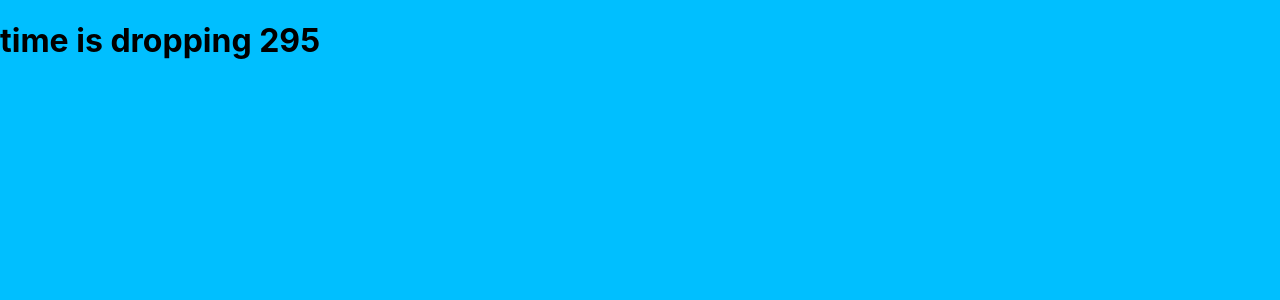
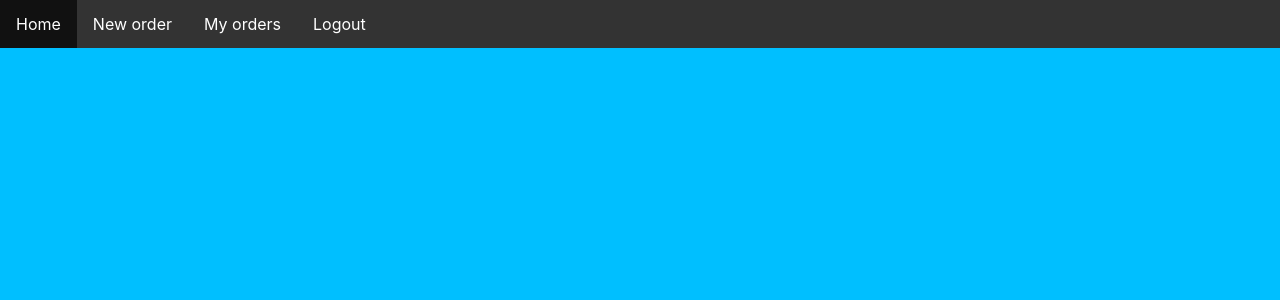
Before and after one commit to Tirkesh20/com.frontend.uber, a React (Create React App) app: page /home in a window 1280 px wide. Shown: the top 300 px of the page. Built offline with nearby package versions, Linux system fonts and the light colour scheme.

Commit message:
learned how redirect works

```diff
--- a/package.json
+++ b/package.json
@@ -8,6 +8,7 @@
     "@testing-library/user-event": "^12.8.3",
     "http-proxy-middleware": "^1.0.4",
     "react": "^17.0.1",
+    "react-alert": "^7.0.2",
     "react-dom": "^17.0.1",
     "react-scripts": "4.0.3",
     "web-vitals": "^1.1.1"
@@ -37,6 +38,7 @@
     ]
   },
   "devDependencies": {
+    "react-alert-template-basic": "^1.0.0",
     "react-router-dom": "^5.2.0"
   }
 }
--- a/src/App.js
+++ b/src/App.js
@@ -3,6 +3,7 @@ import{Switch,Route,BrowserRouter as Router} from'react-router-dom'
 import login from './login/login'
 import register from "./login/register";
 import main from './main';
+import userInterface from './userInterface';
 
 const App=()=> {
   return (
@@ -12,6 +13,7 @@ const App=()=> {
                 <Route exact path='/' component={main}/>
                 <Route exact path='/reg' component={register}/>
                 <Route exact path='/log' component={login}/>
+                <Route exact path='/home' component={userInterface}/>
             </Switch>
             </Router>
         </div>
--- a/src/index.js
+++ b/src/index.js
@@ -3,12 +3,10 @@ import ReactDOM from 'react-dom';
 import './index.css';
 import App from './App';
 import reportWebVitals from './reportWebVitals';
-import {Hello} from './components/hello'
 
 ReactDOM.render(
   <React.StrictMode>
       <App />
-    <Hello />
   </React.StrictMode>,
   document.getElementById('root')
 );
--- a/src/login/login.js
+++ b/src/login/login.js
@@ -5,7 +5,8 @@ class Login extends React.Component{
     state={
         userName:'',
         password:'',
-        redirect:false
+        redirect:false,
+        error:false
     }
 
     handleChange = (e) =>{
@@ -28,14 +29,19 @@ class Login extends React.Component{
                 this.setState({ redirect: true });
             }  else{
                 this.setState({ redirect: false})}
+            this.setState({error: true})
             console.log(this.state)
         });
 
     }
     render(){
         const { redirect } = this.state;
+        const{error} = this.state;
         if (redirect) {
-            return <Redirect to='./main'/>;
+            return <Redirect to='/home'/>;
+        }
+        if (error){
+            return <Redirect to='/log'/>;
         }
         return(
             <div className='div-login'>
--- a/src/login/register.js
+++ b/src/login/register.js
@@ -3,13 +3,15 @@ import {Redirect} from "react-router-dom";
 
 class register extends React.Component {
             state={
-                id:1,
+                id:3,
                 firstName: '',
                 lastName: '',
                 email: '',
                 userName:'',
                 password: '',
-                userType: ''
+                userType: '',
+                redirect:false,
+                error:false
             }
 
         handleChange = (e) =>{
@@ -28,10 +30,29 @@ class register extends React.Component {
                 },
                 body: JSON.stringify(this.state)
                 }).then( res => {
+                if (res.status===200||res.status===201){
+                    this.setState({ redirect: true });
+                }  else{
+                    this.setState({ redirect: false})
+                }
+                if (res.status===404)
+                    this.setState({ error:true})
+
+                this.setState({error: true})
+
                     console.log(this.state)
                 });
         }
         render(){
+            const { redirect } = this.state;
+            const{error} = this.state;
+            if (redirect) {
+                return <Redirect to='/log'/>;
+            }
+            if (error){
+                return <Redirect to='/reg'/>;
+            }
+
             return(
                 <div className='div-login'>
                     <div className='div-login-logo'>
--- a/src/setupProxy.js
+++ b/src/setupProxy.js
@@ -8,8 +8,7 @@ module.exports = (app) => {
             security:false
         })
     )
-}
-module.exports = (app) => {
+
     app.use (
         createProxyMiddleware("/login" , {
             target: "http://localhost:8080/",
@@ -17,4 +16,6 @@ module.exports = (app) => {
             security:false
         })
     )
+
+
 }
--- /dev/null
+++ b/src/userInterface.js
@@ -0,0 +1,15 @@
+import React from 'react';
+import "./main.css"
+
+const userInterface=()=> {
+    return(
+        <ul>
+                <li><a className="active" href="login/login.js">Home</a></li>
+                <li><a href="login/login.js">New order</a></li>
+                <li><a href="login/login.js">My orders</a></li>
+                <li><a href="login/login.js">Logout</a></li>
+        </ul>
+    )
+
+}
+export default userInterface;
```
Also changed, not shown: 1 other file (tests, documents, lock files or other folders).
